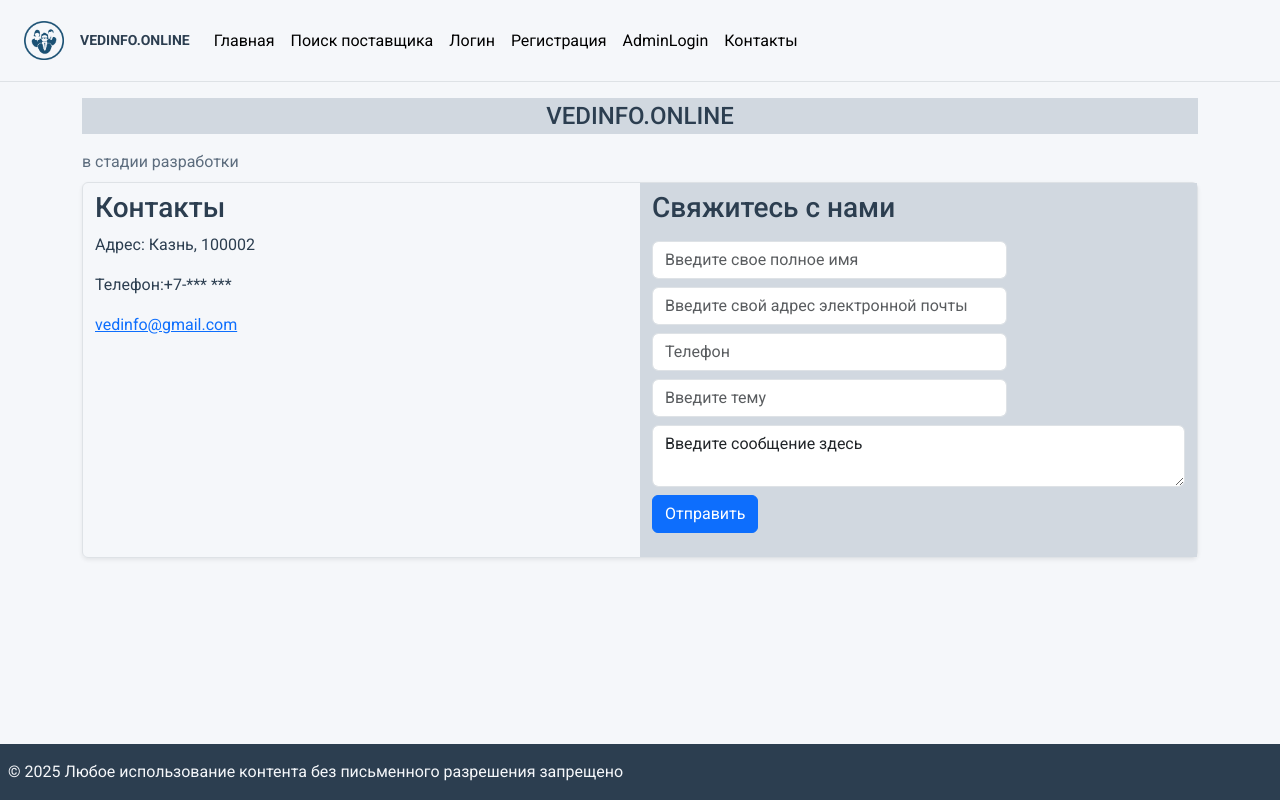
After one commit to vasevyp/select_supplier, a Django app: page /contact in a window 1280 px wide. The commit adds this page. Run offline with Django 5.2, Linux system fonts and the light colour scheme; parts of the project's set-up code (start-up, migrations or seed data) failed here and were passed over; some libraries are stand-ins or nearby versions.

Commit message:
add contact page

```diff
--- /dev/null
+++ b/primary/templates/primary/contact.html
@@ -0,0 +1,88 @@
+{% extends 'base.html' %}
+
+{% load static %}
+{% load django_bootstrap5 %}
+
+
+{% block title %}
+{{ block.super }}: Контакты
+{% endblock %}
+
+
+{% block content %}
+<div class=" col-12 margin-mb100">
+    <p class="mt-3 color-dark1 fs-4 bg-second1 text-center fw-medium">VEDINFO.ONLINE</p>
+
+<div class=" my-1 color-second-text">в стадии разработки</div>
+    <section class="py-1">
+        <div class="container ">
+            <div class="row">
+                <div class="col-md-12 rounded border shadow-sm">
+                    <div class="row">
+                        <div class="col-12 col-md-4 col-lg-6 siderImg">
+                            <div class="contact-header">
+                                <h3 class="mt-2"> Контакты</h3>
+                            </div>
+                            <div class="contact-body">
+                                <p><i class="fa fa-map-marker" aria-hidden="true"></i>
+                                    <span>Адрес:</span>
+                                    <span class="add-ln"> Казнь, 100002</span>
+                                </p>
+                                <p><i class="fa fa-phone" aria-hidden="true"></i>
+                                    Телефон:<span>+7-*** *** </span>
+                                </p>
+                                <p><i class="fa fa-envelope" aria-hidden="true"></i>
+                                    <span><a href="mailto:htmlcss3tutorials@gmail.com">vedinfo@gmail.com</a></span>
+                                </p>
+                            </div>
+                        </div>
+
+                        <div class=" col-12 col-md-8 col-lg-6 bg-second1">
+                            <div class="py-2">
+                                <h3 class=" heading">Свяжитесь с нами</h3>
+                            </div>
+                            <form id="signupForm2" method="post" action="">
+                                <div class="form-row ">
+                                    <div class="mb-2 form-group col-md-8">
+                                        <input placeholder="Введите свое полное имя" class="form-control" type="text">
+                                    </div>
+                                    <div class="mb-2 form-group col-md-8">
+                                        <input type="email" class="form-control" name=""
+                                            placeholder="Введите свой адрес электронной почты">
+                                    </div>
+                                </div>
+                                <div class="form-row">
+                                    <div class="mb-2 form-group col-md-8">
+                                        <input placeholder="Телефон" class="form-control" type="text">
+                                    </div>
+                                    <div class="mb-2 form-group col-md-8">
+                                        <input placeholder="Введите тему" class="form-control" type="text">
+                                    </div>
+                                </div>
+                                <div class="form-row">
+                                    <div class="mb-2 form-group col-md-12">
+                                        <textarea class="form-control" name="message"
+                                            placeholder="Введите сообщение здесь">Введите сообщение здесь</textarea>
+                                    </div>
+                                </div>
+
+                                <div class="form-row pb-4 ">
+                                    <input class="btn btn-primary sub-btn" type="submit" value="Отправить">
+                                </div>
+                            </form>
+                        </div>
+
+
+                    </div>
+                </div>
+            </div>
+
+        </div>
+    </section>
+
+
+
+</div>
+
+
+{% endblock %}
--- a/primary/templates/primary/first_page.html
+++ b/primary/templates/primary/first_page.html
@@ -10,7 +10,7 @@
 {% block content %}
 <div class="container col-12 mx-auto mb-3">
 
-    <div class="text-center mt-3" ><a href="{% url 'login' %}"> <img src="{% static 'logo/logo.png' %}" alt="logo"  height="60"></a></div>
+    <div class="text-center mt-3" ><a href="{% url 'main' %}"> <img src="{% static 'logo/logo.png' %}" alt="logo"  height="60"></a></div>
     <div class="vedinfo-logo">VEDINFO.ONLINE</div>
 
 
@@ -28,12 +28,12 @@
         продукта по всем странам, выполнять расчет таможенных платежей и логистики.</p>
 
     {% if user.is_authenticated %}
-    <div class="text-center">
+    <!-- <div class="text-center">
         <a class="btn  btn-outline-secondary color-button-text bg-dark1 mt-3" href="{% url 'main' %}">На Главную</a>
     </div>
     <div class="text-center">
         <a class="btn  bg-blue1 color-button-text bg-hover1 mt-3" href="{% url 'logout' %}">Logout</a>
-    </div>
+    </div> -->
     {% endif %}
 
 
--- a/primary/urls.py
+++ b/primary/urls.py
@@ -1,12 +1,13 @@
 
 from django.urls import path
 
-from .views import first_page, primary, privacy_policy
+from .views import first_page, primary, privacy_policy, contact
 
 
 urlpatterns = [
     path('', first_page, name='start'),
     path('main', primary, name='main'),
     path('policy', privacy_policy, name='policy'),
+    path('contact', contact, name='contact'),
 
 ]
--- a/primary/views.py
+++ b/primary/views.py
@@ -24,3 +24,6 @@ def primary(request):
 
 def privacy_policy(request):
     return render(request, 'primary/privacy_policy.html')
+
+def contact(request):
+    return render(request, 'primary/contact.html')
--- a/select_supplier/static/css/style.css
+++ b/select_supplier/static/css/style.css
@@ -87,3 +87,7 @@ body {
     /* font-size: 0.8rem; */
     color:var(--color-second-text)
 }
+
+.margin-mb100{
+    margin-bottom: 100px !important;
+}
--- a/static/css/style.css
+++ b/static/css/style.css
@@ -87,3 +87,7 @@ body {
     /* font-size: 0.8rem; */
     color:var(--color-second-text)
 }
+
+.margin_mb80{
+    margin-bottom: 80px !important;
+}
--- a/supplier/views.py
+++ b/supplier/views.py
@@ -1,7 +1,6 @@
 """supplier app views"""
 
 import logging
-
 # from openpyxl import load_workbook
 from django.shortcuts import render, redirect
 from django.contrib import messages
@@ -10,6 +9,7 @@ from django.core.paginator import Paginator
 from django.views.generic import ListView, DetailView
 from django.db.models import Q
 from django.contrib.postgres.search import SearchVector, SearchQuery
+from django.contrib.auth.decorators import login_required
 
 from .forms import ImportForm, SupplierSearchForm, SupplierSearchForm2
 from .models import Supplier, Country, Category
@@ -130,6 +130,7 @@ def supplier_detail(request, pk):
 #     )
 
 
+# @login_required
 def supplier_selection(request):
     """Выбор полных данных по поставщику за все периоды Полнотекстовый поиск"""
     form = SupplierSearchForm
--- a/templates/base.html
+++ b/templates/base.html
@@ -39,9 +39,12 @@
         {% include 'pagination.html' %}
         <!-- end pagination -->
     </div>
-    <footer class="mt-auto bg-dark1 d-flex mb-0 fixed-bottom row min-vh-2">
+     {% block footer %}
+       <footer class="bg-dark1 fixed-bottom row max-vh-2 ">
 <p class=" color-light1 mt-3 mx-2">© 2025 Любое использование контента без письменного разрешения запрещено</p>
 </footer>
+     {% endblock %}
+
     {% block scripts %}{% endblock %}
 
 
--- a/templates/nav.html
+++ b/templates/nav.html
@@ -4,13 +4,13 @@
 
     <nav class="navbar navbar-expand-lg navbar-light   my-2">
         <div class="container-fluid">
-        <a class="navbar-brand" href="{% url 'start' %}"><img style="width: 40px;" src="{% static '/logo/logo.png' %}"
-                alt="photo"></a>
+            <a class="navbar-brand" href="{% url 'start' %}"><img style="width: 40px;"
+                    src="{% static '/logo/logo.png' %}" alt="photo"></a>
             <a class="navbar-brand nav-vedinfo-logo" href="{% url 'start' %}">VEDINFO.ONLINE</a>
-        <button class="navbar-toggler" type="button" data-bs-toggle="collapse" data-bs-target="#navbarSupportedContent"
+            <!-- <button class="navbar-toggler" type="button" data-bs-toggle="collapse" data-bs-target="#navbarSupportedContent"
             aria-controls="navbarSupportedContent" aria-expanded="false" aria-label="Переключатель навигации">
             <span class="navbar-toggler-icon"></span>
-        </button>
+        </button> -->
 
             <div class="collapse navbar-collapse" id="navbarSupportedContent">
 
@@ -19,21 +19,42 @@
                         <a class="nav-link active color-dark1" aria-current="page" href="{% url 'main' %}">Главная</a>
                     </li>
                     <li class="nav-item">
-                    <a class="nav-link active color-dark1" aria-current="page" href="{% url 'supplier_selection' %}">Поиск
+                        <a class="nav-link active color-dark1" aria-current="page"
+                            href="{% url 'supplier_selection' %}">Поиск
                             поставщика</a>
                     </li>
                     <!-- <li class="nav-item">
-                    <a class="nav-link active" aria-current="page"
-                        href="{% url 'supplier_search' %}">Supplier Search</a>
+                        <a class="nav-link active color-dark1" aria-current="page" href="{% url 'login' %}">Логин</a>
+                    </li>
+                    <li class="nav-item">
+                        <a class="nav-link active color-dark1" aria-current="page"
+                            href="{% url 'register' %}">Регистрация</a>
+                    </li>
+
+                    <li class="nav-item">
+                        <a class="nav-link active color-dark1" aria-current="page" href="{% url 'login_a' %}">Admin</a>
                     </li> -->
 
 
- {% if user.is_authenticated %}
+
+                    {% if request.user.is_authenticated %}
                     <li class="nav-item mx-6">
                         <a class="nav-link " href="{% url 'profile' %}">Личный кабинет</a>
                     </li>
                     <li class="nav-item mx-6">
                         <a class="nav-link " href="{% url 'start' %}">Расчеты</a>
+                    </li>
+                    {% else %}
+                    <li class="nav-item">
+                        <a class="nav-link active color-dark1" aria-current="page" href="{% url 'login' %}">Логин</a>
+                    </li>
+                    <li class="nav-item">
+                        <a class="nav-link active color-dark1" aria-current="page"
+                            href="{% url 'register' %}">Регистрация</a>
+                    </li>
+
+                    <li class="nav-item">
+                        <a class="nav-link active color-dark1" aria-current="page" href="{% url 'login_a' %}">AdminLogin</a>
                     </li>
 
 
@@ -46,10 +67,13 @@
                             Загрузки
                         </a>
                         <ul class="dropdown-menu" aria-labelledby="navbarDropdownMenuLink">
-                        <li><a class="dropdown-item color-dark1" href="{% url 'upload_suppliers' %}">Загрузить Поставщиков</a></li>
-                        <li><a class="dropdown-item color-dark1" href="/adminrav25/supplier/category/import/">Загрузить Категории (в
+                            <li><a class="dropdown-item color-dark1" href="{% url 'upload_suppliers' %}">Загрузить
+                                    Поставщиков</a></li>
+                            <li><a class="dropdown-item color-dark1"
+                                    href="/adminrav25/supplier/category/import/">Загрузить Категории (в
                                     admin)</a></li>
-                        <li><a class="dropdown-item color-dark1" href="/adminrav25/supplier/country/import/">Загрузить Страны (в
+                            <li><a class="dropdown-item color-dark1"
+                                    href="/adminrav25/supplier/country/import/">Загрузить Страны (в
                                     admin)</a></li>
                             <!-- <li><a class="dropdown-item" href="{% url 'export_to_excel' %}">Export to Excel</a></li>
                         <li><a class="dropdown-item" href="{% url 'supplier_delete' %}">Supplier_delete</a></li> -->
@@ -73,7 +97,11 @@
                     <li class="nav-item text-secondary"><a class="nav-link" target="_blank"
                             href="{% url 'admin:index' %}">Admin</a></li>
                     {% endif %}
+                     <li class="nav-item">
+                        <a class="nav-link active color-dark1" aria-current="page" href="{% url 'contact' %}">Контакты</a>
+                    </li>
                 </ul>
+
                 {% if user.is_authenticated %}
                 <div class="position-absolute end-0">
                     <span><b> {{ user.username }} </b></span>
--- a/users/templates/profile/login.html
+++ b/users/templates/profile/admin_login.html
@@ -6,11 +6,11 @@
 
 {% block content %}
 
-<h2>Вход</h2>
+<h2>Вход для администратора и сотрудников</h2>
 <form method="post">
   {% csrf_token %}
   {{ form.as_p }}
-  <button type="submit">Войти</button>
+  <button type="submit" class="btn bg-hover1 bg-blue1 color-button-text btn-block">Войти</button>
 </form>
 
 {% endblock %}
--- a/users/templates/users/login.html
+++ b/users/templates/users/login.html
@@ -20,10 +20,10 @@
   <form method="post">
     {% csrf_token %}
     {{ form.as_p }}
-    <button type="submit" class="btn btn-primary btn-block">Login</button>
+    <button type="submit" class="btn bg-hover1 bg-blue1 color-button-text btn-block">Войти</button>
   </form>
   <div class="mt-3">Если Вы не зарегистированы, перейдите на страницу регистрации - <a
-      class="btn bg-hover1 btn-outline-secondary " href="{% url 'register' %}">Регистрация</a></div>
+      class="btn bg-hover1 btn-outline-secondary bg-second1" href="{% url 'register' %}">Регистрация</a></div>
 </div>
  <div class="ms-5 mt-3"><a
       class="btn btn-outline-info " href="{% url 'login_a' %}">AdminLogin</a></div>
--- a/users/templates/users/register.html
+++ b/users/templates/users/register.html
@@ -6,7 +6,7 @@
 
 {% block content %}
 
-<div class="container col-lg-6 col-md-8 col-12">
+<div class="container col-lg-6 col-md-8 col-12 margin-mb100">
   <h2>Регистрация</h2>
   <form method="post">
     {% csrf_token %}
@@ -84,7 +84,7 @@
     <p>Регистрируясь на сайте, пользователь соглашается с настоящим <a href="{% url 'policy' %}" target="_blank">пользовательским соглашением</a> и принимает на себя
       указанные в нём права и обязанности, связанные с использованием и функционированием сайта</p>
 
-    <button class="btn btn-primary my-3" type="submit">Зарегистрироваться</button>
+    <button class="btn bg-blue1 color-button-text bg-hover1 my-3" type="submit">Зарегистрироваться</button>
   </form>
 
 
```
Also changed, not shown: primary/templates/primary/primary.html (+5 -10 lines), supplier/templates/supplier/supplier_search.html (+19 -13 lines), users/views.py (+5 -5 lines). Lines whose indentation alone changed are shown as unchanged.
